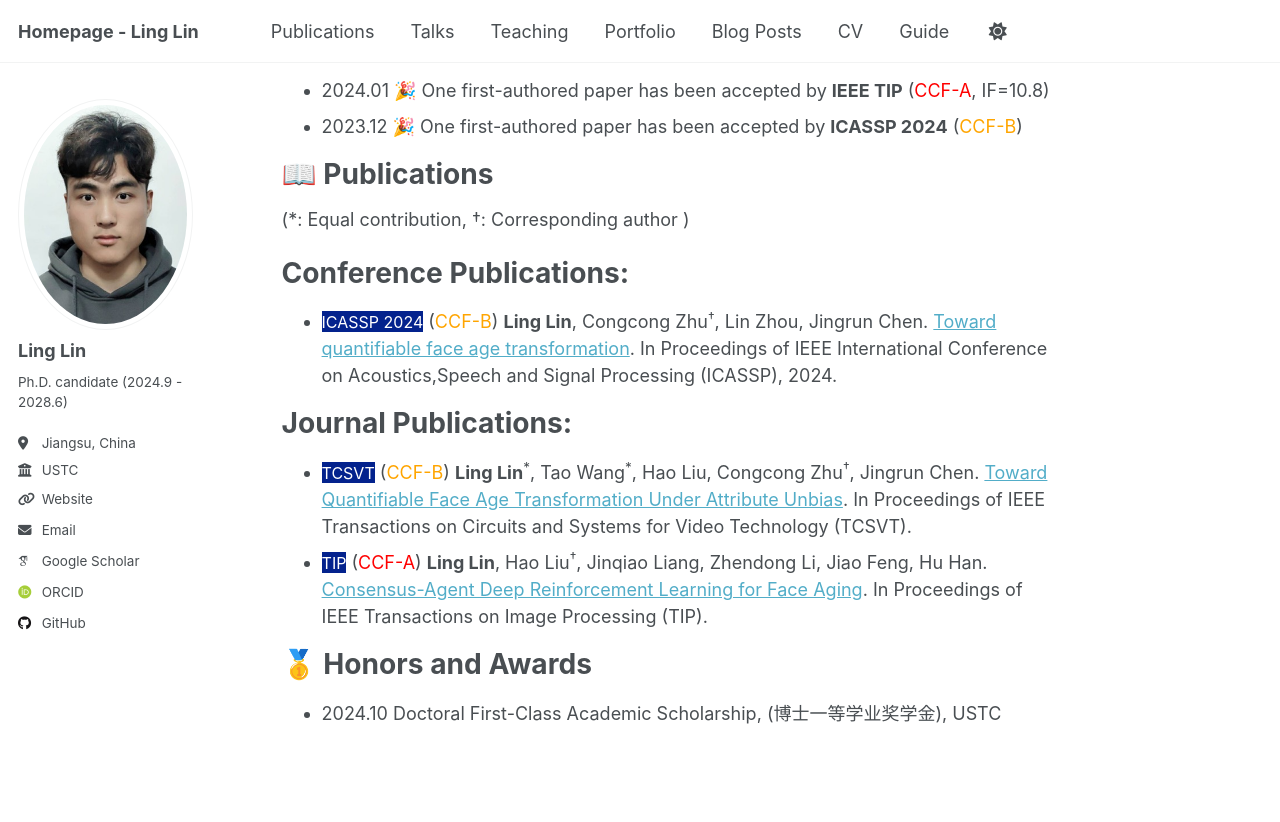
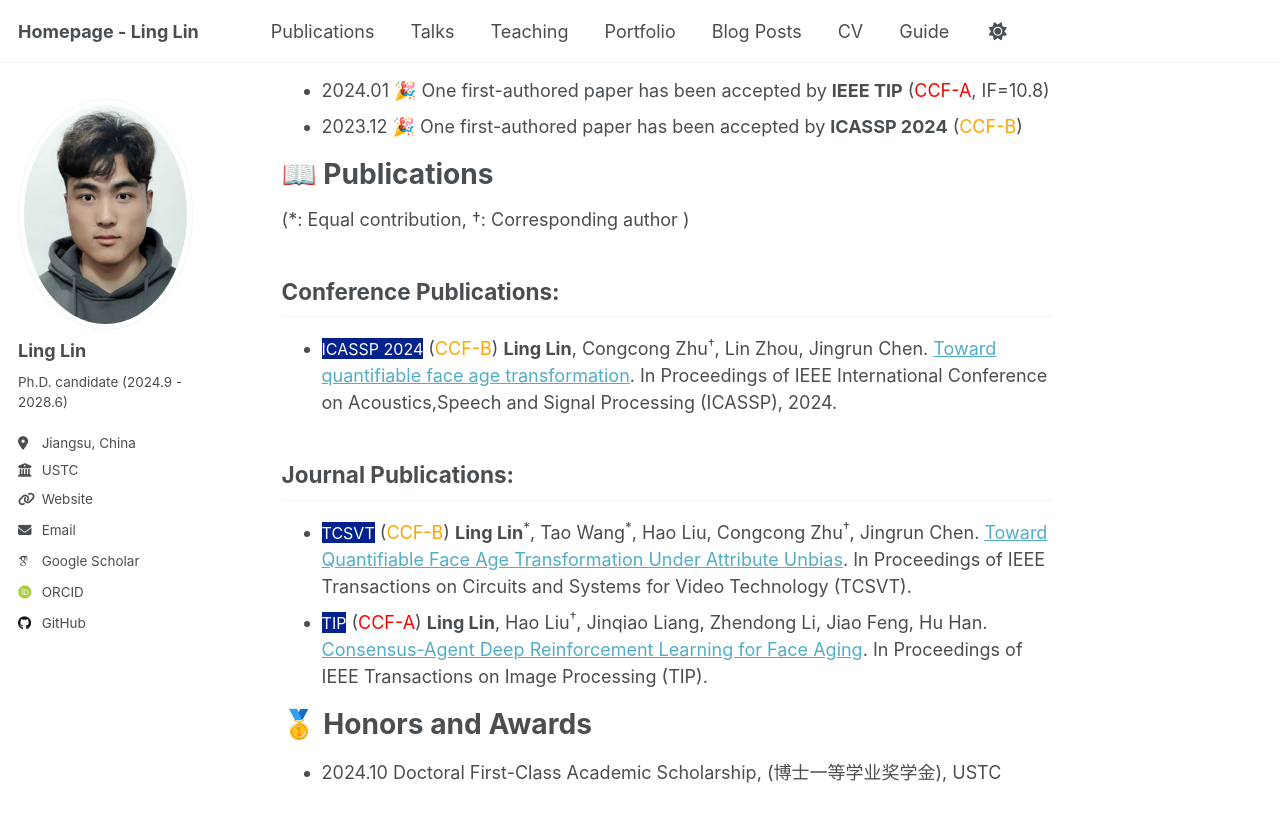
Before and after one commit to LingLin-ll/LingLin-ll.github.io, a Jekyll site: the page built from _pages/about.md, in a window 1280 px wide and 900 px high, scrolled down 346 px. Shown: the top 822 px of the window. Built offline with Jekyll 4.4.1, drawn with Linux system fonts in a browser that asks for light colours; some web fonts are replaced.

```diff
--- a/_pages/about.md
+++ b/_pages/about.md
@@ -21,10 +21,10 @@ I am Ling Lin, a Ph.D. candidate at the University of Science and Technology of
 ======
 (*: Equal contribution, †: Corresponding author )
 
-# Conference Publications:
+## Conference Publications:
 * <span style="background-color: #03228D"><font color=white size=3>ICASSP 2024</font></span> (<font color=orange>CCF-B</font>) **Ling Lin**, Congcong Zhu<sup>†</sup>, Lin Zhou, Jingrun Chen. [Toward quantifiable face age transformation](https://ieeexplore.ieee.org/abstract/document/10448304). In Proceedings of IEEE International Conference on Acoustics,Speech and Signal Processing (ICASSP), 2024.
 
-# Journal Publications:
+## Journal Publications:
 * <span style="background-color: #03228D"><font color=white size=3>TCSVT</font></span> (<font color=orange>CCF-B</font>) **Ling Lin**<sup>*</sup>, Tao Wang<sup>*</sup>, Hao Liu, Congcong Zhu<sup>†</sup>, Jingrun Chen. [Toward Quantifiable Face Age Transformation Under Attribute Unbias](https://ieeexplore.ieee.org/abstract/document/10583942). In Proceedings of IEEE Transactions on Circuits and Systems for Video Technology (TCSVT).
 * <span style="background-color: #03228D"><font color=white size=3>TIP</font></span> (<font color=red>CCF-A</font>) **Ling Lin**, Hao Liu<sup>†</sup>, Jinqiao Liang, Zhendong Li, Jiao Feng, Hu Han. [Consensus-Agent Deep Reinforcement Learning for Face Aging](https://ieeexplore.ieee.org/abstract/document/10458950). In Proceedings of IEEE Transactions on Image Processing (TIP).
 
```
